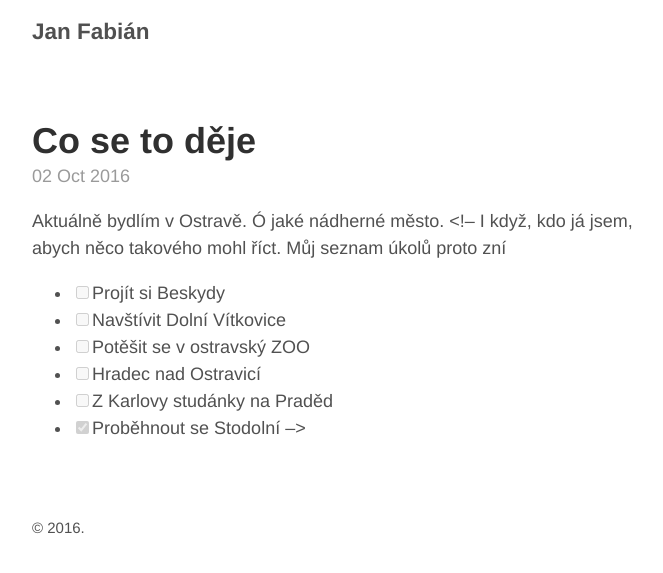
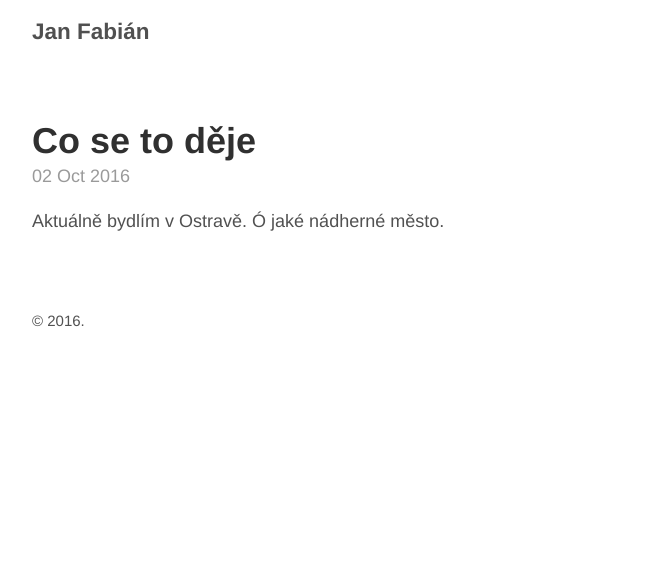
Before and after one commit to janfabian/janfabian.github.io, a Jekyll site: the page built from _posts/2016-10-02-co-se-deje.md, in a window 1280 px wide. Shown: the top 573 px of the page, without its empty margins (293-956 px from the left). Built offline with Jekyll 4.4.1, drawn with Linux system fonts in a browser that asks for light colours.

Commit message:
Co se deje

```diff
--- a/_posts/2016-10-02-co-se-deje.md
+++ b/_posts/2016-10-02-co-se-deje.md
@@ -4,11 +4,3 @@ title: Co se to děje
 ---
 
 Aktuálně bydlím v Ostravě. Ó jaké nádherné město.
-<!-- I když, kdo já jsem, abych něco takového mohl říct. Můj seznam úkolů proto zní
-
-  - [ ] Projít si Beskydy
-  - [ ] Navštívit Dolní Vítkovice
-  - [ ] Potěšit se v ostravský ZOO
-  - [ ] Hradec nad Ostravicí
-  - [ ] Z Karlovy studánky na Praděd
-  - [x] Proběhnout se Stodolní -->
```
